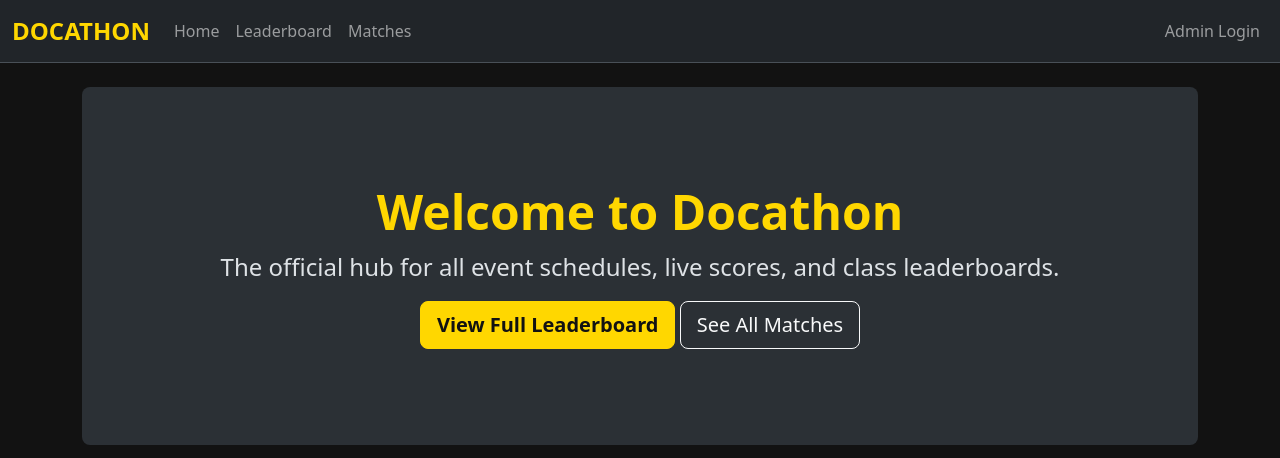
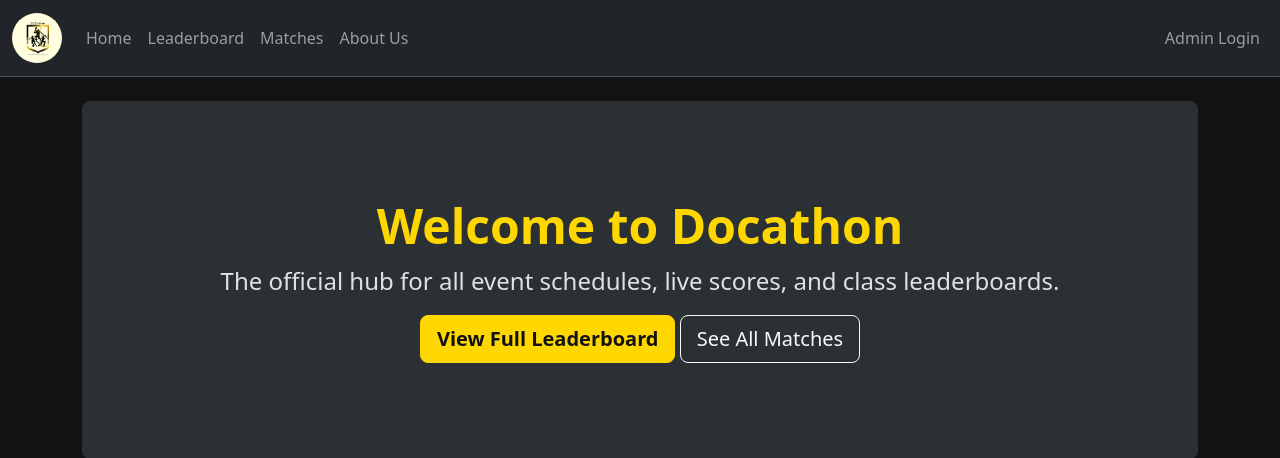
Before and after one commit to Shiva-Prakash-06/docathon-app, a Flask app: page / in a window 1280 px wide. Shown: the top 458 px of the page. Run offline with Flask 3, Linux system fonts and the light colour scheme; data comes from the database, SQL or seed files in the repository.

Commit message:
Update home page layout and add new features

```diff
--- a/app.py
+++ b/app.py
@@ -264,6 +264,10 @@ def match_details(match_id):
 
     return render_template('public/match_details.html', match=match, score_log=score_log, scores=scores, is_cricket=is_cricket, page_title="Match Details")
 
+@app.route('/about')
+def about():
+    """Renders the about us page."""
+    return render_template('public/about.html', page_title="About Us")
 
 # --- ADMIN AUTH ROUTES ---
 
--- a/static/css/style.css
+++ b/static/css/style.css
@@ -36,3 +36,11 @@ body {
 .form-label {
     color: #f8f9fa; /* Light color for text */
 }
+
+.navbar-logo {
+    background-color: #FFFFE0; /* Gold */
+    border-radius: 50%; /* Makes the background a circle */
+    padding: 2px; /* Adds a little space between the logo and the edge */
+    height: 50px; /* Adjust height if needed */
+    width: 50px;  /* Ensure it's a perfect circle */
+}
--- a/templates/base.html
+++ b/templates/base.html
@@ -10,7 +10,7 @@
 <body>
     <nav class="navbar navbar-expand-lg navbar-dark bg-dark sticky-top border-bottom border-body">
         <div class="container-fluid">
-            <a class="navbar-brand docathon-brand" href="{{ url_for('home') }}">DOCATHON</a>
+            <a class="navbar-brand docathon-brand" href="{{ url_for('home') }}"><img src="{{ url_for('static', filename='img/logo.png') }}" alt="Docathon Logo" height="70" class = 'navbar-logo'></a>
             <button class="navbar-toggler" type="button" data-bs-toggle="collapse" data-bs-target="#navbarNav" aria-controls="navbarNav" aria-expanded="false" aria-label="Toggle navigation">
                 <span class="navbar-toggler-icon"></span>
             </button>
@@ -19,6 +19,7 @@
                     <li class="nav-item"><a class="nav-link" href="{{ url_for('home') }}">Home</a></li>
                     <li class="nav-item"><a class="nav-link" href="{{ url_for('leaderboard') }}">Leaderboard</a></li>
                     <li class="nav-item"><a class="nav-link" href="{{ url_for('matches') }}">Matches</a></li>
+                    <li class="nav-item"><a class="nav-link" href="{{ url_for('about') }}">About Us</a></li>
                 </ul>
                 <ul class="navbar-nav ms-auto">
                     {% if session.get('role') == 'admin' %}
--- a/templates/public/index.html
+++ b/templates/public/index.html
@@ -34,6 +34,7 @@
                         {% endif %}
                     </div>
                 </div>
+            </a>
             {% endfor %}
         {% else %}
             <p>No matches scheduled for today.</p>
@@ -42,6 +43,7 @@
 
     <div class="col-md-5">
         <h2 class="pb-2 border-bottom">Top Classes</h2>
+        {% if top_teams %}
             <ol class="list-group list-group-numbered">
                 {% for team in top_teams %}
                 <li class="list-group-item d-flex justify-content-between align-items-start bg-dark text-white border-secondary">
@@ -50,10 +52,11 @@
                     </div>
                     <span class="badge bg-warning rounded-pill fs-6">{{ team.total_points }} pts</span>
                 </li>
+                {% endfor %}
+            </ol>
         {% else %}
             <p>Leaderboard is not yet available.</p>
-            {% endfor %}
-        </ol>
+        {% endif %}
     </div>
 </div>
 {% endblock %}
```
Also changed, not shown: templates/public/about.html (added, +32 -0 lines), static/img/logo.png (added), static/img/white logo.png (added), 3 other files. Lines whose indentation alone changed are shown as unchanged.
